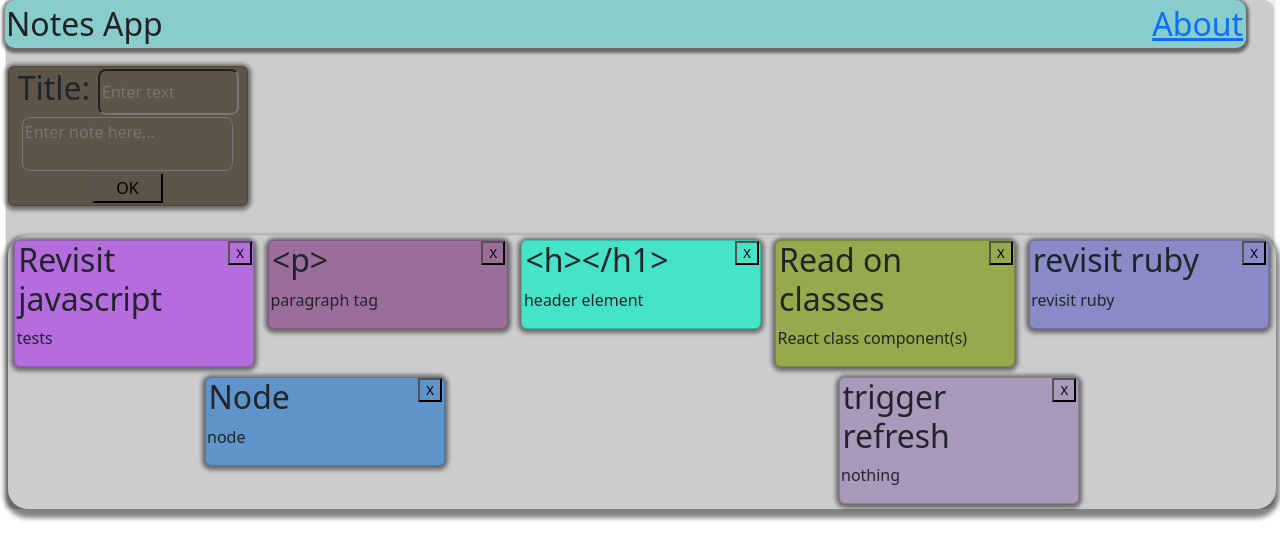
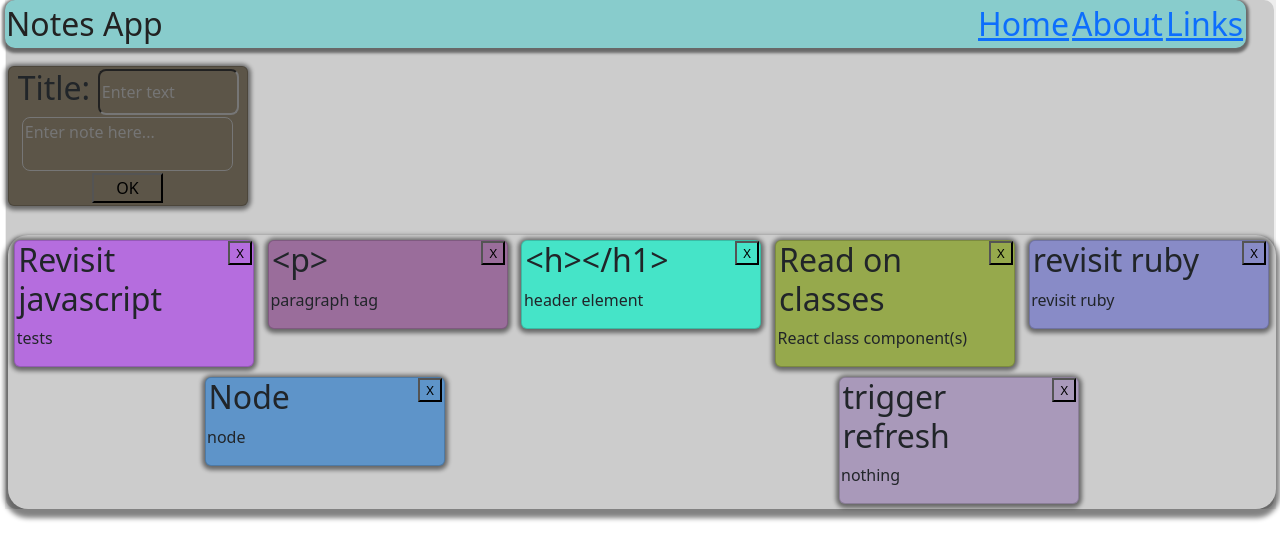
Before and after one commit to Michael-Murage/project-notepad, a React (Create React App) app: page / in a window 1280 px wide. Shown: the top 560 px of the page. Built offline with nearby package versions, Linux system fonts and the light colour scheme; data requests are answered from the project's data file.

Commit message:
configured anchor tag for links page

```diff
--- a/src/components/NavBar.js
+++ b/src/components/NavBar.js
@@ -1,12 +1,16 @@
 import React from 'react'
-import { Link, NavLink } from 'react-router-dom'
+import { NavLink } from 'react-router-dom'
 // import { Nav } from 'react-bootstrap'
 
 function NavBar() {
   return (
     <nav id='navbar'>
       <p>Notes App</p>
-      <p><NavLink to='/about'>About</NavLink></p>
+      <div id='links-container'>
+        <NavLink id='home-link' to='/'>Home</NavLink>
+        <NavLink id='about-link' to='/about'>About</NavLink>
+        <NavLink id='links' to='/links'>Links</NavLink>
+      </div>
     </nav>
   )
 }
```
